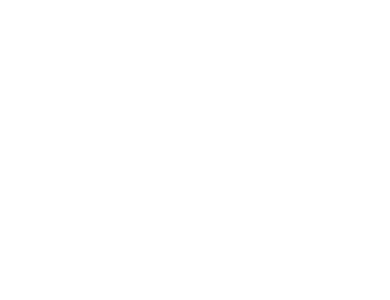
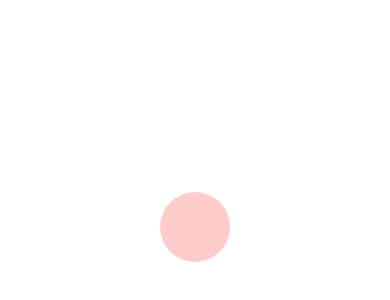
Before and after one commit to dinotudor/react-native-animations, a React Native app: screen / in a window 390 px wide. Shown: the part 328-628 px from the top of the page. Built offline with nearby package versions, Linux system fonts and the light colour scheme.

Commit message:
extrapolate clamp

```diff
--- a/App.js
+++ b/App.js
@@ -36,7 +36,7 @@
     // Animated.delay(amount) - delay between animations
     // Animated.loop() - enclose all chaining to loop the array
     Animated.timing(ballY, {
-      toValue: 400,
+      toValue: 500,
       duration: 1000,
     }).start();
   }
@@ -53,7 +53,8 @@
               top: ballY,
               opacity: ballY.interpolate({
                 inputRange: [0, 300],
-                outputRange: [1, 0],
+                outputRange: [1, 0.2],
+                extrapolate: 'clamp',
               }),
             },
           ]}
```
